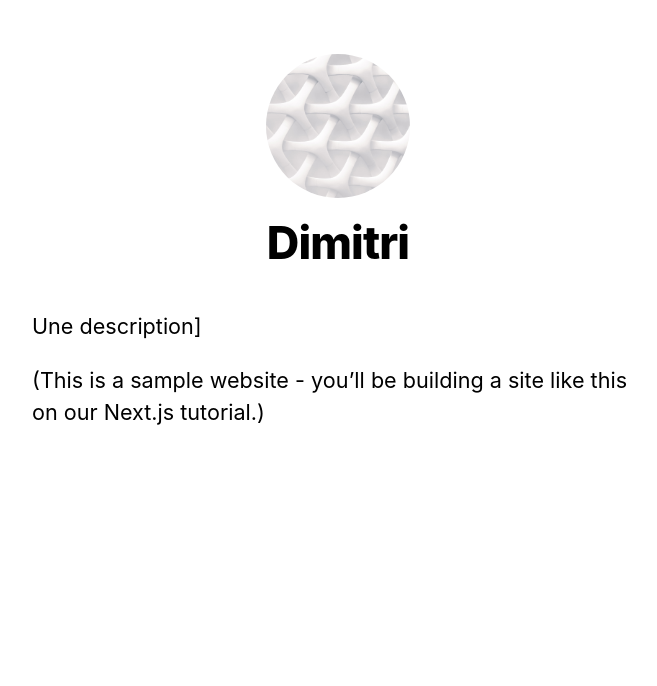
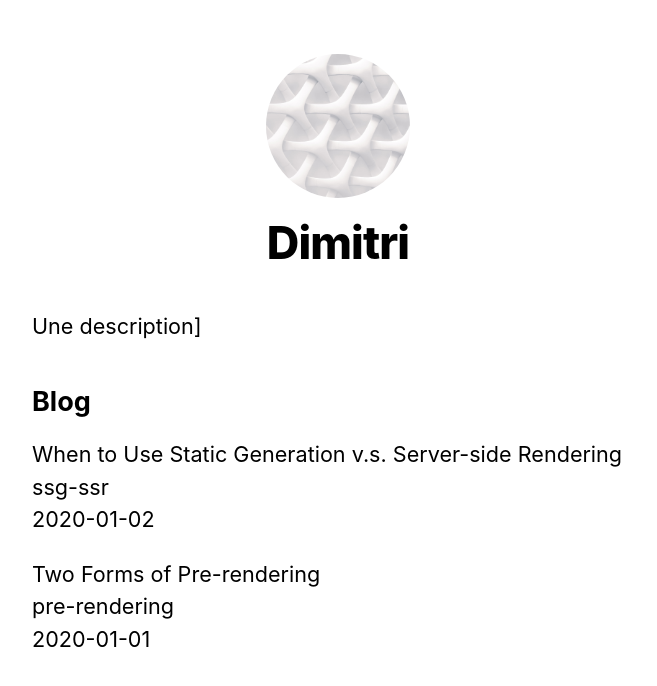
Before and after one commit to tobudim/next-blog, a Next.js app: page / in a window 1280 px wide. Shown: the top 686 px of the page, without its empty margins (302-959 px from the left). Built offline with nearby package versions, Linux system fonts and the light colour scheme.

Commit message:
add dynamic routing and posts

```diff
--- /dev/null
+++ b/lib/posts.js
@@ -0,0 +1,43 @@
+import fs from "fs";
+import matter from "gray-matter";
+import path from "path";
+
+const postsDirectory = path.join(process.cwd(), "posts");
+
+export function getSortedPostsData() {
+  const fileNames = fs.readdirSync(postsDirectory);
+
+  const allPostsData = fileNames.map((fileName) => {
+    const id = fileName.replace(/\.md$/, "");
+    const fullPath = path.join(postsDirectory, fileName);
+    const fileContents = fs.readFileSync(fullPath, "utf8");
+    const matterResult = matter(fileContents);
+    return { id, ...matterResult.data };
+  });
+
+  return allPostsData.sort((a, b) => {
+    if (a.date < b.data) return 1;
+    return -1;
+  });
+}
+
+export function getAllPostsIds() {
+  const fileNames = fs.readdirSync(postsDirectory);
+  return fileNames.map((fileName) => {
+    return {
+			params: {
+				id: fileName.replace(/\.md$/, "")
+			}
+		};
+  });
+}
+
+export function getPostData(id) {
+  const fullPath = path.join(postsDirectory, `${id}.md`);
+  const fileContents = fs.readFileSync(fullPath, "utf8");
+  const matterResult = matter(fileContents);
+  return {
+		id,
+		...matterResult.data
+	};
+}
--- a/package.json
+++ b/package.json
@@ -10,6 +10,7 @@
     "format": "prettier --write '**/*.{js, jsx, css, md, json}'"
   },
   "dependencies": {
+    "gray-matter": "^4.0.2",
     "next": "9.5.2",
     "react": "16.13.1",
     "react-dom": "16.13.1"
--- a/pages/api/hello.js
+++ /dev/null
@@ -1,6 +0,0 @@
-// Next.js API route support: https://nextjs.org/docs/api-routes/introduction
-
-export default (req, res) => {
-  res.statusCode = 200;
-  res.json({ name: "John Doe" });
-};
--- a/pages/index.js
+++ b/pages/index.js
@@ -1,9 +1,15 @@
 import Head from "next/head";
 
 import Layout, { siteTitle } from "../components/layout";
+import { getSortedPostsData } from "../lib/posts";
 import utilStyles from "../styles/utils.module.css";
 
-export default function Home() {
+export async function getStaticProps() {
+  const allPostsData = getSortedPostsData();
+  return { props: { allPostsData } };
+}
+
+export default function Home({ allPostsData }) {
   return (
     <Layout home>
       <Head>
@@ -11,10 +17,20 @@
       </Head>
       <section className={utilStyles.headingMd}>
         <p>Une description]</p>
-        <p>
-          (This is a sample website - you’ll be building a site like this on{" "}
-          <a href="https://nextjs.org/learn">our Next.js tutorial</a>.)
-        </p>
+      </section>
+      <section className={`${utilStyles.headingMd} ${utilStyles.padding1px}`}>
+        <h2 className={utilStyles.headingLg}>Blog</h2>
+        <ul className={utilStyles.list}>
+          {allPostsData.map(({ id, date, title }) => (
+            <li className={utilStyles.listItem} key={id}>
+              {title}
+              <br />
+              {id}
+              <br />
+              {date}
+            </li>
+          ))}
+        </ul>
       </section>
     </Layout>
   );
--- /dev/null
+++ b/posts/pre-rendering.md
@@ -0,0 +1,11 @@
+---
+title: 'Two Forms of Pre-rendering'
+date: '2020-01-01'
+---
+
+Next.js has two forms of pre-rendering: **Static Generation** and **Server-side Rendering**. The difference is in **when** it generates the HTML for a page.
+
+- **Static Generation** is the pre-rendering method that generates the HTML at **build time**. The pre-rendered HTML is then _reused_ on each request.
+- **Server-side Rendering** is the pre-rendering method that generates the HTML on **each request**.
+
+Importantly, Next.js lets you **choose** which pre-rendering form to use for each page. You can create a "hybrid" Next.js app by using Static Generation for most pages and using Server-side Rendering for others.
--- /dev/null
+++ b/posts/ssg-ssr.md
@@ -0,0 +1,19 @@
+---
+title: 'When to Use Static Generation v.s. Server-side Rendering'
+date: '2020-01-02'
+---
+
+We recommend using **Static Generation** (with and without data) whenever possible because your page can be built once and served by CDN, which makes it much faster than having a server render the page on every request.
+
+You can use Static Generation for many types of pages, including:
+
+- Marketing pages
+- Blog posts
+- E-commerce product listings
+- Help and documentation
+
+You should ask yourself: "Can I pre-render this page **ahead** of a user's request?" If the answer is yes, then you should choose Static Generation.
+
+On the other hand, Static Generation is **not** a good idea if you cannot pre-render a page ahead of a user's request. Maybe your page shows frequently updated data, and the page content changes on every request.
+
+In that case, you can use **Server-Side Rendering**. It will be slower, but the pre-rendered page will always be up-to-date. Or you can skip pre-rendering and use client-side JavaScript to populate data.
```
Also changed, not shown: pages/posts/[id].js (added, +31 -0 lines), pages/posts/first-post.js (deleted, +0 -20 lines), 2 other files (tests, documents, lock files or other folders).
